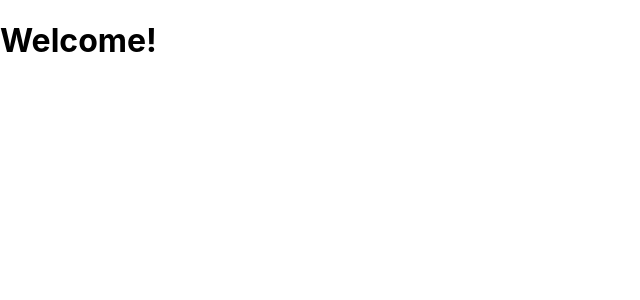
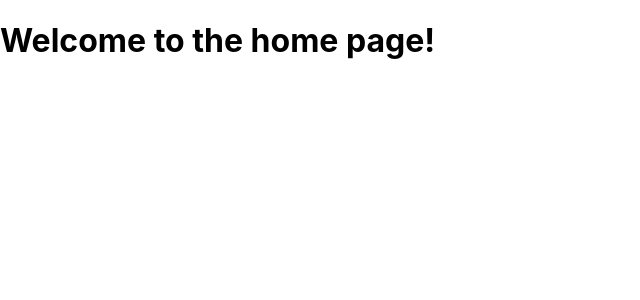
Before and after one commit to AliAzlan1/react_netninja_follow, a React (Create React App) app in the folder myapp/: page / in a window 1280 px wide. Shown: the top 300 px of the page, without its empty margins (0-640 px from the left). Built offline with nearby package versions, Linux system fonts and the light colour scheme.

Commit message:
Lesson 10 and 11: learnt how to create react app and basic of single page apps

```diff
--- a/myapp/src/App.js
+++ b/myapp/src/App.js
@@ -3,7 +3,7 @@ import React from 'react';
 function App() {
   return (
     <div className="App">
-      <h1>Welcome!</h1>
+      <h1>Welcome to the home page!</h1>
     </div>
   );
 }
```
